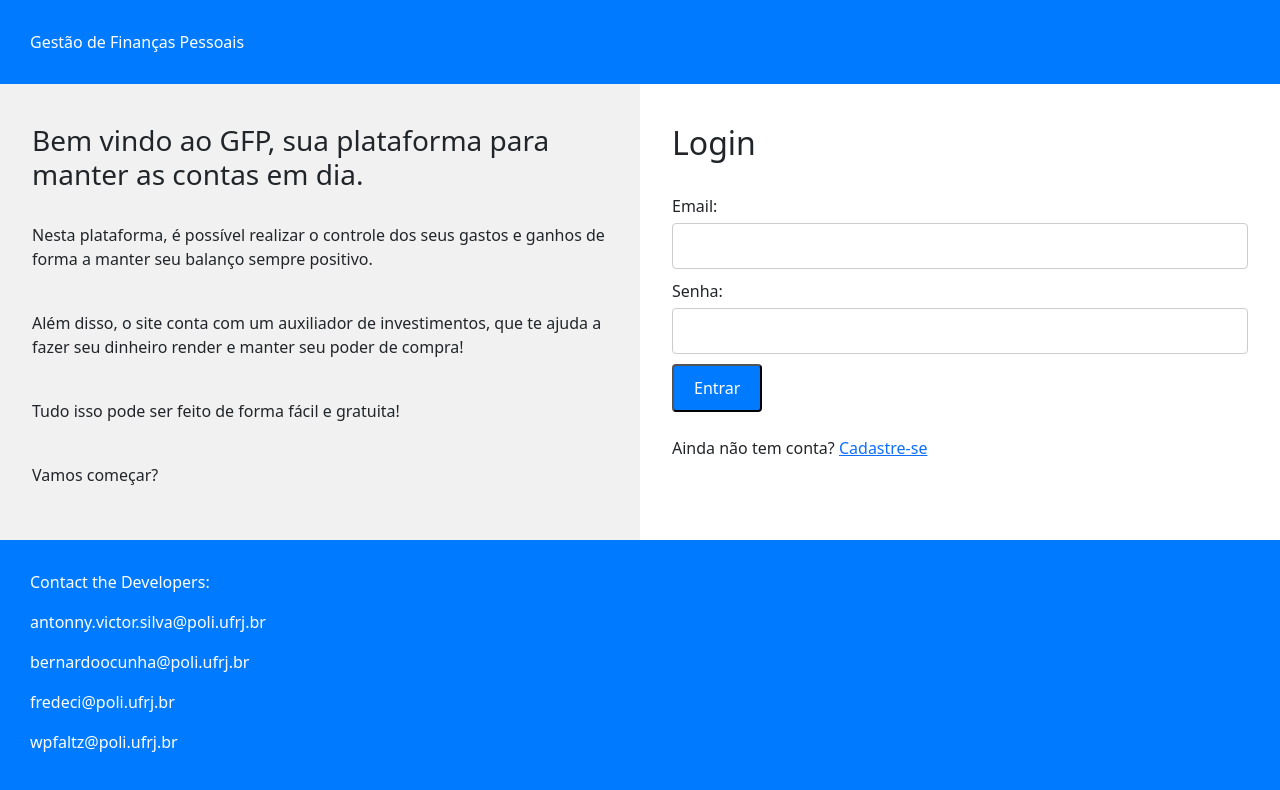
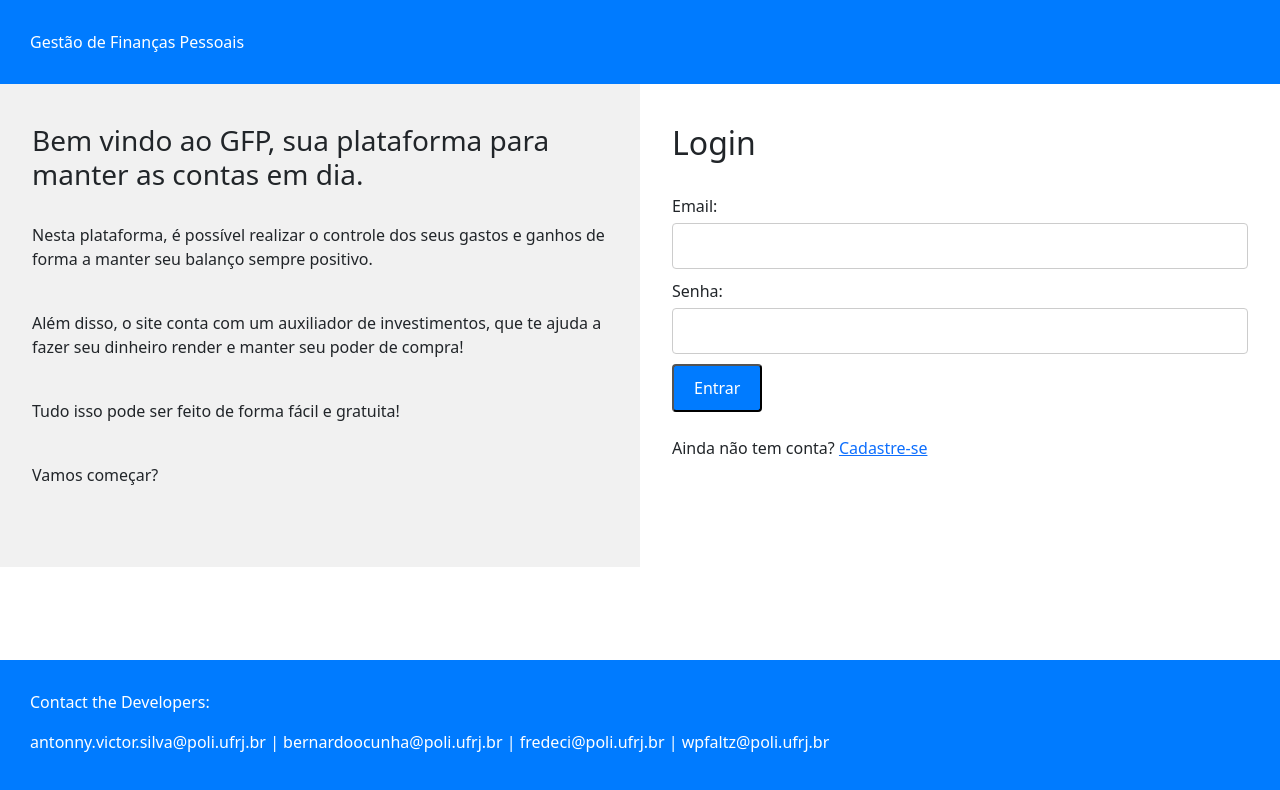
Before and after one commit to antonnyvictor18/App-gestao-financeira, a React (Create React App) app in the folder frontend/: page / in a window 1280 px wide. Shown: the top 790 px of the page. Built offline with nearby package versions, Linux system fonts and the light colour scheme; the HTML template or start-up script is replaced by a standard one.

Commit message:
Add small logic on dashboard

```diff
--- a/frontend/public/style.css
+++ b/frontend/public/style.css
@@ -10,6 +10,7 @@ body {
   font-family: Arial, sans-serif;
   background-color: #f2f2f2;
   color: #333;
+  overflow-y: scroll;
 }
 
 .container {
@@ -20,6 +21,18 @@ body {
 
 /* Estilo para cabeçalho */
 .header {
+  top: 0;
+  left: 0;
+  right: 0;
+  background-color: #007bff;
+  color: #fff;
+  padding: 30px;
+}
+
+.footer {
+  bottom: 0;
+  left: 0;
+  right: 0;
   background-color: #007bff;
   color: #fff;
   padding: 30px;
--- a/frontend/src/Pages/FinancialDashboardPage.js
+++ b/frontend/src/Pages/FinancialDashboardPage.js
@@ -1,4 +1,4 @@
-import React, { useState } from 'react';
+import React, { useState, useEffect } from 'react';
 import { useHistory, Link } from 'react-router-dom';
 import { getExpenseIncome } from '../services/expenseIncomeService';
 
@@ -10,6 +10,8 @@ const FinancialDashboardPage = (props) => {
   const [startDate, setStartDate] = useState('');
   const [endDate, setEndDate] = useState('');
   const [financialData, setFinancialData] = useState([]);
+  const [totalIncomes, setTotalIncomes] = useState(0);
+  const [totalExpenses, setTotalExpenses] = useState(0);
 
   const handleStartDateChange = (e) => {
     setStartDate(e.target.value);
@@ -29,41 +31,67 @@ const FinancialDashboardPage = (props) => {
       }
       const response = await getExpenseIncome(data);
       setFinancialData(response); // Update the financialData state with the response data
-      history.push({
-        pathname: '/FinancialDashboardPage',
-        state: { name: name, email: email, userId: userId }
-      });
     } catch (error) {
       alert(error);
     }
   };
 
+  useEffect(() => {
+    // Calculate total incomes and expenses when financialData changes
+    const calculateTotals = () => {
+      let incomes = 0;
+      let expenses = 0;
+
+      financialData.forEach((data) => {
+        if (data.type === 'Ganho') {
+          incomes += data.amount;
+        } else if (data.type === 'Despesa') {
+          expenses += data.amount;
+        }
+      });
+
+      setTotalIncomes(incomes);
+      setTotalExpenses(expenses);
+    };
+
+    calculateTotals();
+  }, [financialData]);
+
+  function formatDate(date) {
+    const options = { year: 'numeric', month: '2-digit', day: '2-digit' };
+    const formattedDate = new Date(date).toLocaleDateString(undefined, options);
+    return formattedDate;
+  }
+
   return (
     <div>
-      <header className="header">Dashboard</header>
-      <div className='container'>
-        <label htmlFor="startDate">Start Date&nbsp;&nbsp;:</label>
-        <input type="date" id="startDate" value={startDate} onChange={handleStartDateChange} />
+      <header className="header">Gestão de Finanças Pessoais</header>
+      <div className="container">
+        <label htmlFor="startDate">Start Date:&nbsp;&nbsp;</label>
+        <input type="date" id="startDate" value={startDate} onChange={handleStartDateChange} style={{ marginRight: '20px' }} />
         <label htmlFor="endDate">End Date:&nbsp;&nbsp;</label>
-        <input type="date" id="endDate" value={endDate} onChange={handleEndDateChange} />
-        <button onClick={handleViewData} className='button'>View Data</button>
-      </div><br></br>
+        <input type="date" id="endDate" value={endDate} onChange={handleEndDateChange} style={{ marginRight: '20px' }}/>
+        <button onClick={handleViewData} className="button">
+          Analisar
+        </button>
+      </div>
       {financialData.length > 0 && (
         <div>
-          <h2 className='h2'>Financial Data:</h2>
+          <div className="container">
+            <h3 className="h3">Ganhos:&nbsp;R${totalIncomes}&nbsp;&nbsp;||&nbsp;&nbsp;Gastos:&nbsp;R${totalExpenses}&nbsp;&nbsp;||&nbsp;&nbsp;Saldo:&nbsp;R${totalIncomes - totalExpenses}</h3>
             <table className="table">
               <thead>
                 <tr>
-                <th>Date</th>
-                <th>Type</th>
-                <th>Name</th>
-                <th>Amount</th>
+                  <th>Data</th>
+                  <th>Tipo</th>
+                  <th>Nome</th>
+                  <th>Valor</th>
                 </tr>
               </thead>
               <tbody>
                 {financialData.map((data) => (
                   <tr key={data.date}>
-                  <td>{data.date}</td>
+                    <td>{formatDate(data.date)}</td>
                     <td>{data.type}</td>
                     <td>{data.name}</td>
                     <td>{data.amount}</td>
@@ -72,13 +100,11 @@ const FinancialDashboardPage = (props) => {
               </tbody>
             </table>
           </div>
+        </div>
       )}
       <footer className="footer">
         <p>Contact the Developers:</p>
-        <p>antonny.victor.silva@poli.ufrj.br</p>
-        <p>bernardoocunha@poli.ufrj.br</p>
-        <p>fredeci@poli.ufrj.br</p>
-        <p>wpfaltz@poli.ufrj.br</p>
+        <p>antonny.victor.silva@poli.ufrj.br&nbsp;|&nbsp;bernardoocunha@poli.ufrj.br&nbsp;|&nbsp;fredeci@poli.ufrj.br&nbsp;|&nbsp;wpfaltz@poli.ufrj.br</p>
       </footer>
     </div>
   );
--- a/frontend/src/Pages/HomePage.js
+++ b/frontend/src/Pages/HomePage.js
@@ -52,10 +52,7 @@ function HomePage(props) {
       </div>
       <footer className="footer">
         <p>Contact the Developers:</p>
-        <p>antonny.victor.silva@poli.ufrj.br</p>
-        <p>bernardoocunha@poli.ufrj.br</p>
-        <p>fredeci@poli.ufrj.br</p>
-        <p>wpfaltz@poli.ufrj.br</p>
+        <p>antonny.victor.silva@poli.ufrj.br&nbsp;|&nbsp;bernardoocunha@poli.ufrj.br&nbsp;|&nbsp;fredeci@poli.ufrj.br&nbsp;|&nbsp;wpfaltz@poli.ufrj.br</p>
       </footer>
     </div>
   );
--- a/frontend/src/Pages/LoginPage.js
+++ b/frontend/src/Pages/LoginPage.js
@@ -26,10 +26,7 @@ const LoginPage = () => {
       </div>
       <footer className="footer">
         <p>Contact the Developers:</p>
-        <p>antonny.victor.silva@poli.ufrj.br</p>
-        <p>bernardoocunha@poli.ufrj.br</p>
-        <p>fredeci@poli.ufrj.br</p>
-        <p>wpfaltz@poli.ufrj.br</p>
+        <p>antonny.victor.silva@poli.ufrj.br&nbsp;|&nbsp;bernardoocunha@poli.ufrj.br&nbsp;|&nbsp;fredeci@poli.ufrj.br&nbsp;|&nbsp;wpfaltz@poli.ufrj.br</p>
       </footer>
     </div>
   );
--- a/frontend/src/Pages/RegisterValuesPage.js
+++ b/frontend/src/Pages/RegisterValuesPage.js
@@ -143,10 +143,7 @@ function RegisterValuesPage(props) {
       </div>
       <footer className="footer">
         <p>Contact the Developers:</p>
-        <p>antonny.victor.silva@poli.ufrj.br</p>
-        <p>bernardoocunha@poli.ufrj.br</p>
-        <p>fredeci@poli.ufrj.br</p>
-        <p>wpfaltz@poli.ufrj.br</p>
+        <p>antonny.victor.silva@poli.ufrj.br&nbsp;|&nbsp;bernardoocunha@poli.ufrj.br&nbsp;|&nbsp;fredeci@poli.ufrj.br&nbsp;|&nbsp;wpfaltz@poli.ufrj.br</p>
       </footer>
     </div>
   );
--- a/frontend/src/Pages/SignUpPage.js
+++ b/frontend/src/Pages/SignUpPage.js
@@ -21,10 +21,7 @@ const SignUpPage = () => {
       </div>
       <footer className="footer">
         <p>Contact the Developers:</p>
-        <p>antonny.victor.silva@poli.ufrj.br</p>
-        <p>bernardoocunha@poli.ufrj.br</p>
-        <p>fredeci@poli.ufrj.br</p>
-        <p>wpfaltz@poli.ufrj.br</p>
+        <p>antonny.victor.silva@poli.ufrj.br&nbsp;|&nbsp;bernardoocunha@poli.ufrj.br&nbsp;|&nbsp;fredeci@poli.ufrj.br&nbsp;|&nbsp;wpfaltz@poli.ufrj.br</p>
       </footer>
     </div>
   );
--- /dev/null
+++ b/package.json
@@ -0,0 +1,5 @@
+{
+  "dependencies": {
+    "chart.js": "^4.3.0"
+  }
+}
```
Lines whose indentation alone changed are shown as unchanged.
